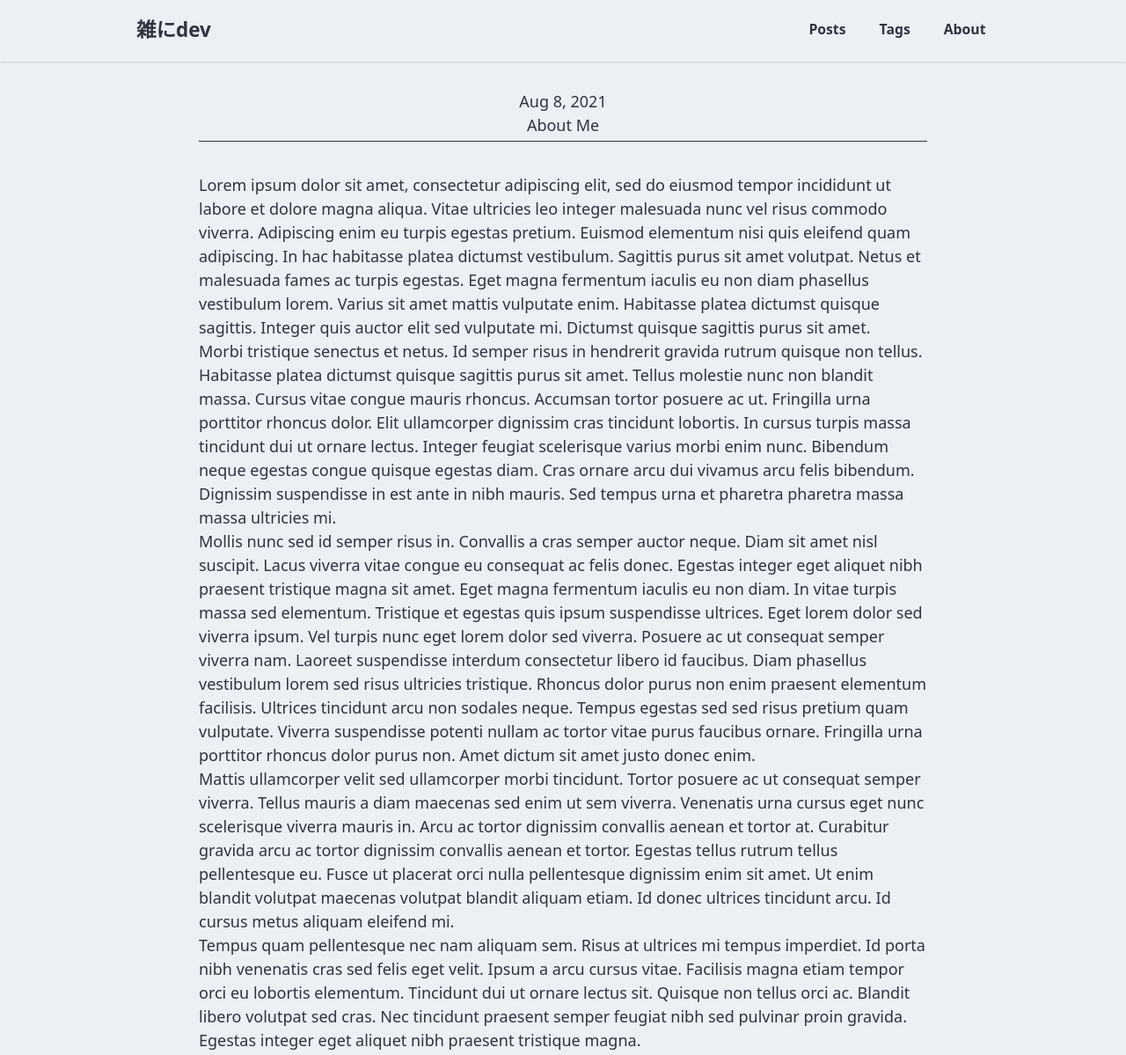
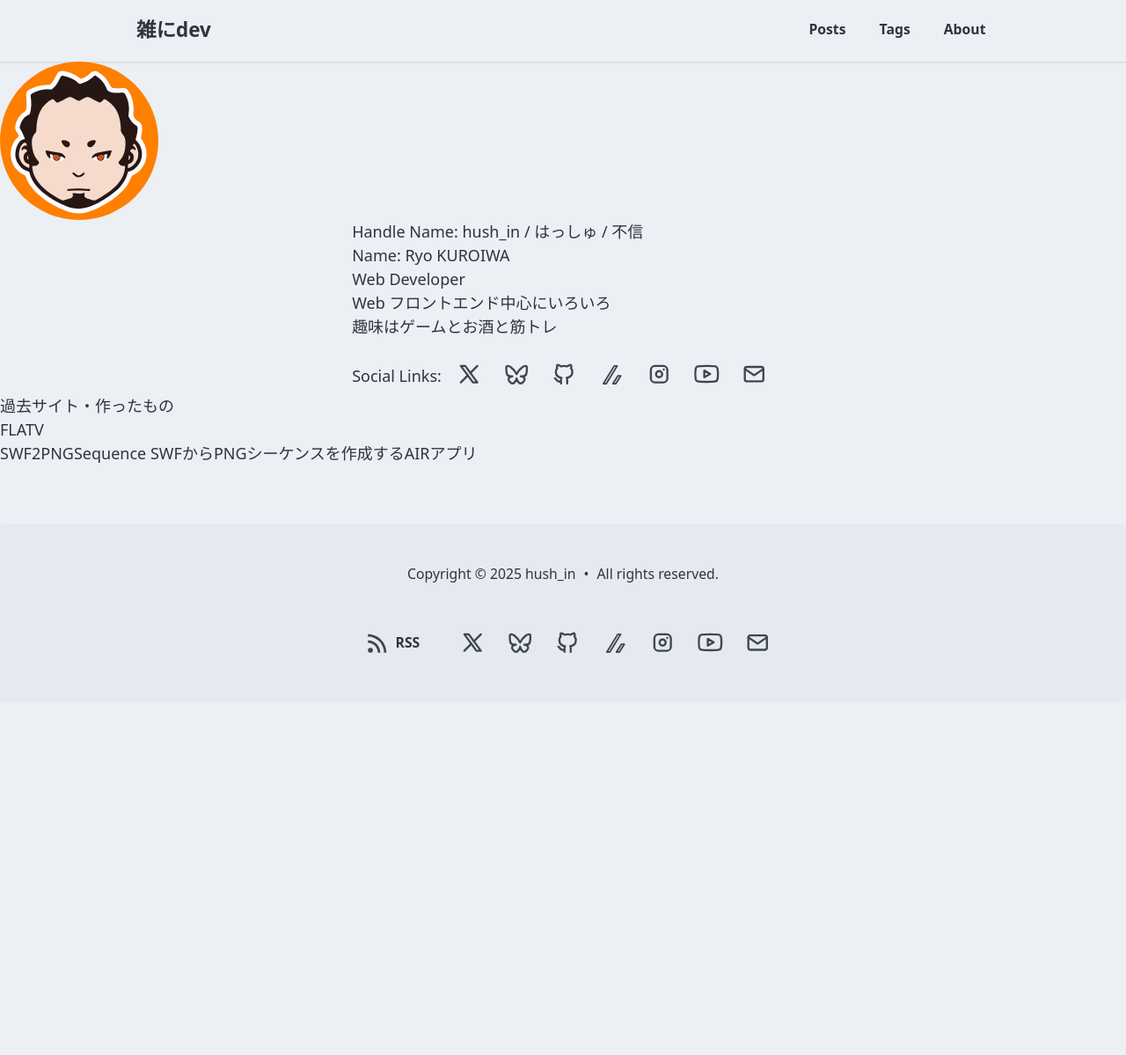
Before and after one commit to hushin/zatsuni.dev, an Astro site: page /about in a window 1280 px wide. Shown: the part 2-1201 px from the top of the page at 88% size. After the commit the page ends 800 px from the top, so only its background shows below. Built offline with nearby package versions, Linux system fonts and the light colour scheme; Astro itself is replaced by a stand-in of ours.

Commit message:
feat: AboutページのレイアウトをBaseLayoutに変更し、コンテンツを整理

```diff
--- a/src/pages/about.astro
+++ b/src/pages/about.astro
@@ -1,74 +1,48 @@
 ---
-import Layout from "../layouts/BlogPost.astro";
+import BaseLayout from "../layouts/BaseLayout.astro";
+import Socials from "@components/Socials.astro";
 ---
 
-<Layout
-  title="About Me"
-  description="Lorem ipsum dolor sit amet"
-  pubDatetime={new Date("August 08 2021")}
-  featured={false}
-  draft={false}
-  tags={[]}
->
-  <p>
-    Lorem ipsum dolor sit amet, consectetur adipiscing elit, sed do eiusmod
-    tempor incididunt ut labore et dolore magna aliqua. Vitae ultricies leo
-    integer malesuada nunc vel risus commodo viverra. Adipiscing enim eu turpis
-    egestas pretium. Euismod elementum nisi quis eleifend quam adipiscing. In
-    hac habitasse platea dictumst vestibulum. Sagittis purus sit amet volutpat.
-    Netus et malesuada fames ac turpis egestas. Eget magna fermentum iaculis eu
-    non diam phasellus vestibulum lorem. Varius sit amet mattis vulputate enim.
-    Habitasse platea dictumst quisque sagittis. Integer quis auctor elit sed
-    vulputate mi. Dictumst quisque sagittis purus sit amet.
-  </p>
+<BaseLayout title="About">
+  <div>
+    <img
+      src="/my-icon-min.svg"
+      class="w-40 rounded-full bg-[#FF7F00]"
+      alt="hush_in icon"
+    />
+  </div>
 
-  <p>
-    Morbi tristique senectus et netus. Id semper risus in hendrerit gravida
-    rutrum quisque non tellus. Habitasse platea dictumst quisque sagittis purus
-    sit amet. Tellus molestie nunc non blandit massa. Cursus vitae congue mauris
-    rhoncus. Accumsan tortor posuere ac ut. Fringilla urna porttitor rhoncus
-    dolor. Elit ullamcorper dignissim cras tincidunt lobortis. In cursus turpis
-    massa tincidunt dui ut ornare lectus. Integer feugiat scelerisque varius
-    morbi enim nunc. Bibendum neque egestas congue quisque egestas diam. Cras
-    ornare arcu dui vivamus arcu felis bibendum. Dignissim suspendisse in est
-    ante in nibh mauris. Sed tempus urna et pharetra pharetra massa massa
-    ultricies mi.
-  </p>
+  <div class="prose mx-auto max-w-max">
+    <ul>
+      <li>Handle Name: hush_in / はっしゅ / 不信</li>
+      <li>Name: Ryo KUROIWA</li>
+      <li>
+        Web Developer
+        <ul>
+          <li>Web フロントエンド中心にいろいろ</li>
+        </ul>
+      </li>
+      <li>趣味はゲームとお酒と筋トレ</li>
+    </ul>
+    <div class="mt-4 flex flex-col sm:flex-row sm:items-center">
+      <div class="mt-1 mr-2 whitespace-nowrap">
+        <p class="m-0">Social Links:</p>
+      </div>
+      <Socials />
+    </div>
+  </div>
 
-  <p>
-    Mollis nunc sed id semper risus in. Convallis a cras semper auctor neque.
-    Diam sit amet nisl suscipit. Lacus viverra vitae congue eu consequat ac
-    felis donec. Egestas integer eget aliquet nibh praesent tristique magna sit
-    amet. Eget magna fermentum iaculis eu non diam. In vitae turpis massa sed
-    elementum. Tristique et egestas quis ipsum suspendisse ultrices. Eget lorem
-    dolor sed viverra ipsum. Vel turpis nunc eget lorem dolor sed viverra.
-    Posuere ac ut consequat semper viverra nam. Laoreet suspendisse interdum
-    consectetur libero id faucibus. Diam phasellus vestibulum lorem sed risus
-    ultricies tristique. Rhoncus dolor purus non enim praesent elementum
-    facilisis. Ultrices tincidunt arcu non sodales neque. Tempus egestas sed sed
-    risus pretium quam vulputate. Viverra suspendisse potenti nullam ac tortor
-    vitae purus faucibus ornare. Fringilla urna porttitor rhoncus dolor purus
-    non. Amet dictum sit amet justo donec enim.
-  </p>
+  <h2>過去サイト・作ったもの</h2>
 
-  <p>
-    Mattis ullamcorper velit sed ullamcorper morbi tincidunt. Tortor posuere ac
-    ut consequat semper viverra. Tellus mauris a diam maecenas sed enim ut sem
-    viverra. Venenatis urna cursus eget nunc scelerisque viverra mauris in. Arcu
-    ac tortor dignissim convallis aenean et tortor at. Curabitur gravida arcu ac
-    tortor dignissim convallis aenean et tortor. Egestas tellus rutrum tellus
-    pellentesque eu. Fusce ut placerat orci nulla pellentesque dignissim enim
-    sit amet. Ut enim blandit volutpat maecenas volutpat blandit aliquam etiam.
-    Id donec ultrices tincidunt arcu. Id cursus metus aliquam eleifend mi.
-  </p>
-
-  <p>
-    Tempus quam pellentesque nec nam aliquam sem. Risus at ultrices mi tempus
-    imperdiet. Id porta nibh venenatis cras sed felis eget velit. Ipsum a arcu
-    cursus vitae. Facilisis magna etiam tempor orci eu lobortis elementum.
-    Tincidunt dui ut ornare lectus sit. Quisque non tellus orci ac. Blandit
-    libero volutpat sed cras. Nec tincidunt praesent semper feugiat nibh sed
-    pulvinar proin gravida. Egestas integer eget aliquet nibh praesent tristique
-    magna.
-  </p>
-</Layout>
+  <ul>
+    <li>
+      <a href="https://flatv.fdempa.com/">FLATV</a>
+      <ul>
+        <li>
+          <a href="https://flatv.fdempa.com/swf2pngsequence/">SWF2PNGSequence</a
+          > SWFからPNGシーケンスを作成するAIRアプリ
+        </li>
+      </ul>
+    </li>
+  </ul>
+</BaseLayout>
```
